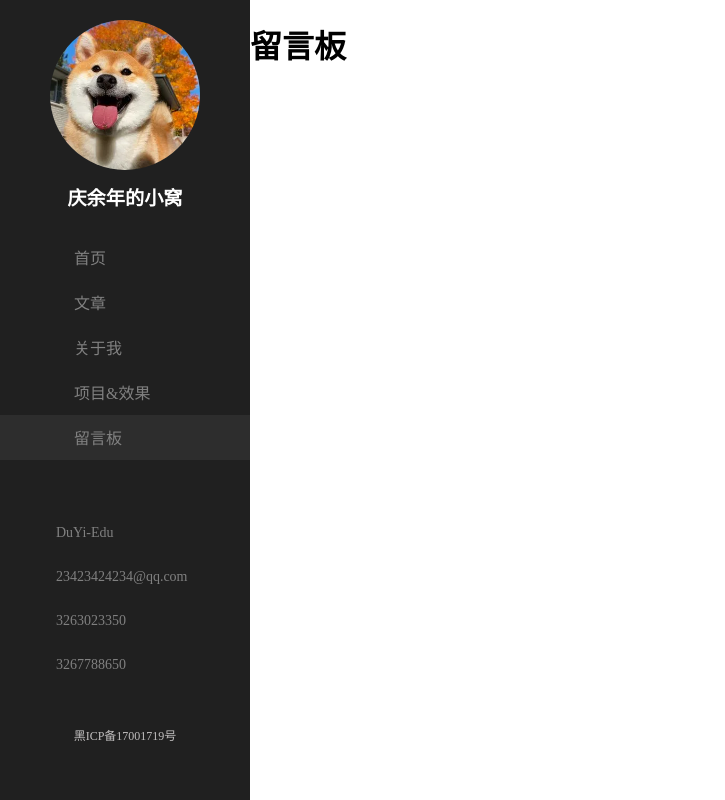
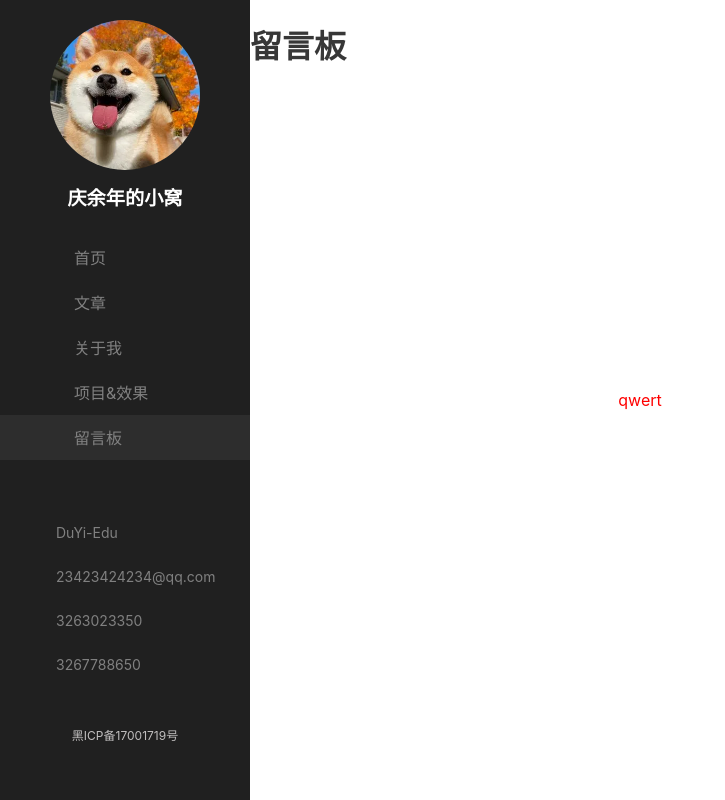
Before and after one commit to lebRonFeng/Vue2Blog, a Vue app: page /#/message in a window 1280 px wide. Shown: the whole page, without its empty margins (0-725 px from the left). Built offline with nearby package versions, Linux system fonts and the light colour scheme; grey boxes are pictures that could not be loaded; a small style sheet from the web is missing.

Commit message:
使用css module

```diff
--- a/src/main.js
+++ b/src/main.js
@@ -1,8 +1,16 @@
 import Vue from 'vue'
 import App from './App.vue'
+import "./styles/global.less"
 import router from './router'
 Vue.config.productionTip = false
 
+// 测试一下纯DOM操作
+import styles from "./styles/message.module.less";
+console.log(styles)
+const div = document.createElement("div");
+div.className = styles.message;
+div.innerText = "qwert";
+document.body.appendChild(div)
 
 new Vue({
   router,
--- /dev/null
+++ b/src/styles/message.module.less
@@ -0,0 +1,7 @@
+.message{
+  color: red;
+  position: fixed;
+  top: 50%;
+  left: 50%;
+  transform: translate(-50%, -50%);
+}
```
